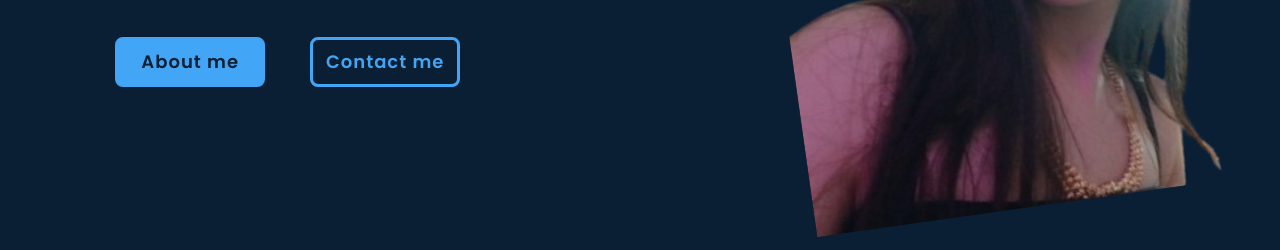
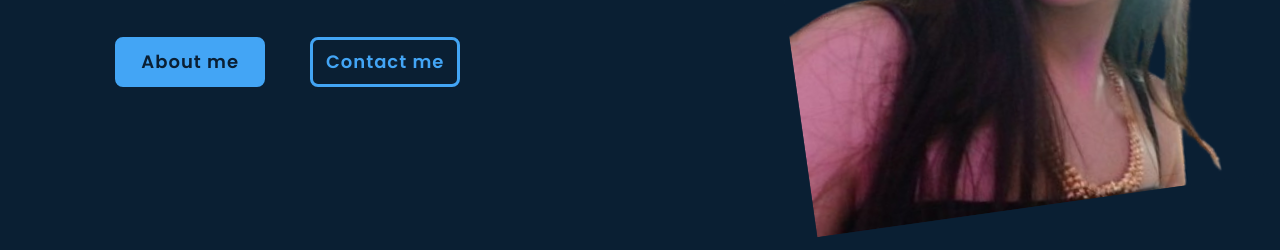
Before and after one commit to Jubileeva/Assignments-MT-coding-, a plain HTML site: page index.html in a window 1280 px wide. Shown: the part 464-714 px from the top of the page. Drawn offline with nearby package versions, Linux system fonts and the light colour scheme.

Commit message:
change in scss

```diff
--- a/assets/css/style.scss
+++ b/assets/css/style.scss
@@ -329,19 +329,6 @@ section{
         width: 100%;
       }
     }
-  }
-
-  .home-img{
-    position: absolute;
-    top: 0;
-    right: 0;
-    width: 45%;
-    height: 100%;
-    background-color: transparent;
-    /*border: 2px solid red;*/
-    background: $bg-color;
-    /*opacity: 0.45;*/
-    opacity: 0.2;
   }
 }
 
--- a/index.html
+++ b/index.html
@@ -51,8 +51,6 @@
       <a href="/assets/images/imgs/telegram_scan-removebg-preview.png" target="_blank"><i class='bx bxl-telegram' ></i></a>
       <a href="https://github.com/Jubileeva/Assignments-MT-coding-" target="_blank"><i class='bx bxl-github'></i></a>
     </div>
-
-    <div class="home-img"></div>
   </section>
 
   <!-- About section design-->
@@ -293,8 +291,8 @@
    </footer>
 
 
-  <script src="/My portfolio/assets/js/script.js"></script>
-  <script src="/My portfolio/assets/js/submit.js"></script>
+  <script src="assets/js/script.js"></script>
+  <script src="/assets/js/submit.js"></script>
   <!-- Bootstrap -->
   <script src="https://maxcdn.bootstrapcdn.com/bootstrap/4.5.2/js/bootstrap.bundle.min.js"></script>
 
```
Also changed, not shown: assets/css/style.css, 1 other file.
